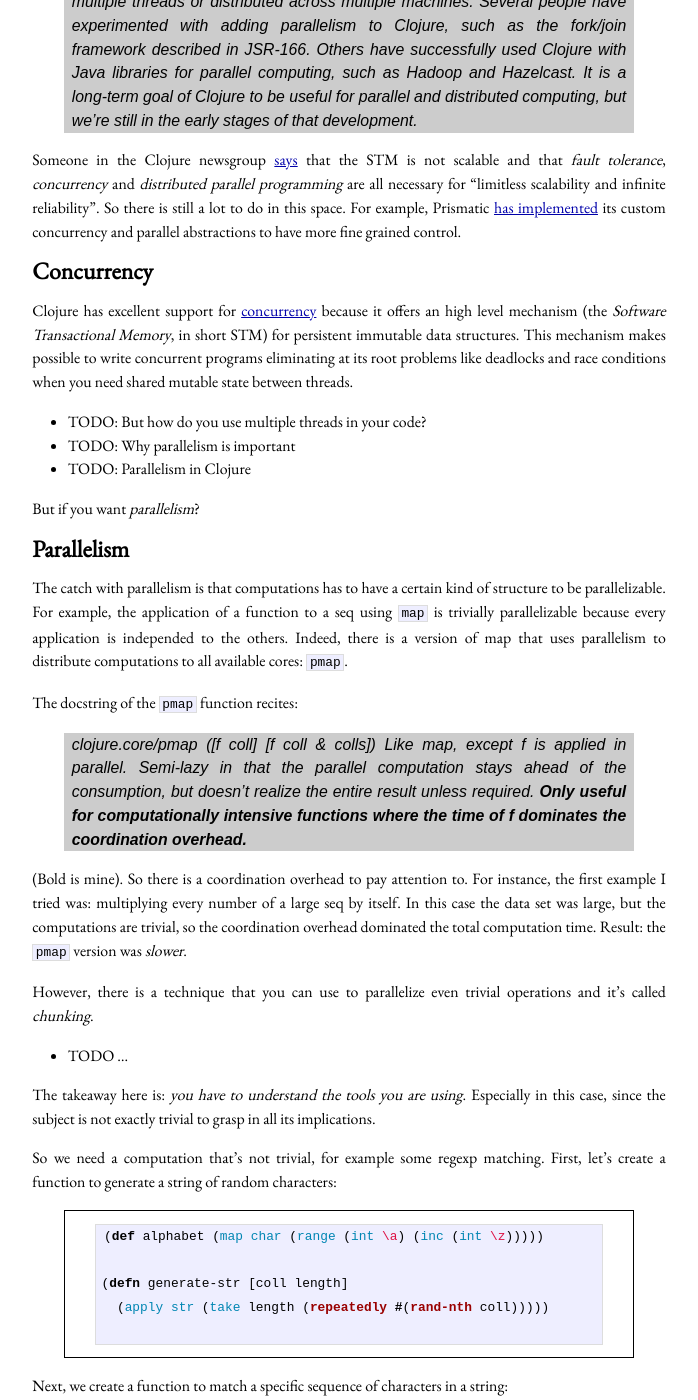
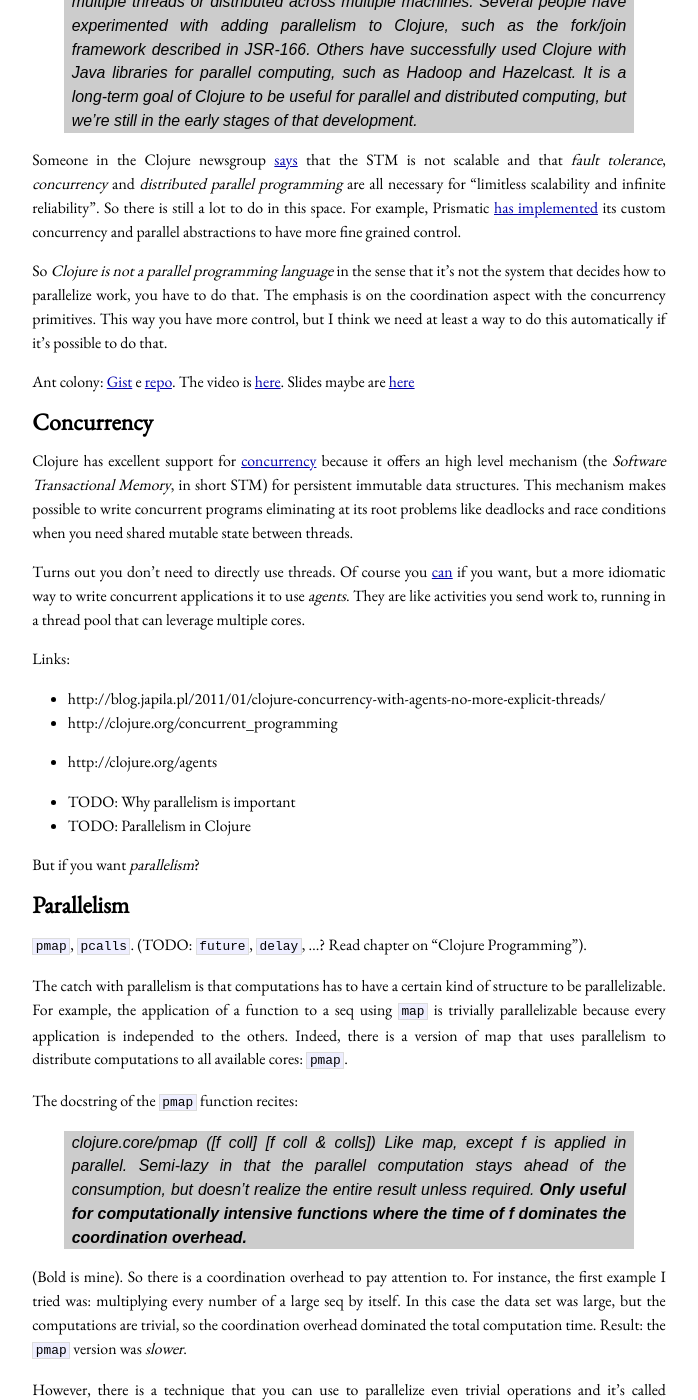
Before and after one commit to manuelp/manuelp.github.io, a Jekyll site: the page built from _posts/2012-06-06-parallelism-in-clojure.markdown, in a window 1280 px wide and 1400 px high, scrolled down 906 px. Shown: the whole window, without its empty margins (291-989 px from the left). Built offline with Jekyll 4.4.1, drawn with Linux system fonts in a browser that asks for light colours; some web fonts are replaced; comment, search, counter and statistics services are not loaded.

Commit message:
Some things

```diff
--- a/_posts/2012-06-06-parallelism-in-clojure.markdown
+++ b/_posts/2012-06-06-parallelism-in-clojure.markdown
@@ -25,17 +25,29 @@ However, using the [words](https://groups.google.com/d/msg/clojure/TIIH0ZOUKwA/Y
 
 Someone in the Clojure newsgroup [says](https://groups.google.com/d/msg/clojure/o0D-SV2opAY/JPjuInyKjw8J) that the STM is not scalable and that *fault tolerance*, *concurrency* and *distributed parallel programming* are all necessary for "limitless scalability and infinite reliability". So there is still a lot to do in this space. For example, Prismatic [has implemented](http://blog.getprismatic.com/blog/2012/4/5/software-engineering-at-prismatic.html) its custom concurrency and parallel abstractions to have more fine grained control.
 
+So *Clojure is not a parallel programming language* in the sense that it's not the system that decides how to parallelize work, you have to do that. The emphasis is on the coordination aspect with the concurrency primitives. This way you have more control, but I think we need at least a way to do this automatically if it's possible to do that.
+
+Ant colony: [Gist](https://gist.github.com/1494094) e [repo](https://github.com/scientific-coder/clojure-ants-simulation). The video is [here](https://blip.tv/clojure/clojure-concurrency-819147). Slides maybe are [here](http://www.slideshare.net/adorepump/clojure-an-introduction-for-java-programmers)
+
 ## Concurrency ##
 
 Clojure has excellent support for [concurrency](http://clojure.org/state) because it offers an high level mechanism (the *Software Transactional Memory*, in short STM) for persistent immutable data structures. This mechanism makes possible to write concurrent programs eliminating at its root problems like deadlocks and race conditions when you need shared mutable state between threads.
 
-- TODO: But how do you use multiple threads in your code?
+Turns out you don't need to directly use threads. Of course you [can](http://stackoverflow.com/questions/1768567/how-does-one-start-a-thread-in-clojure) if you want, but a more idiomatic way to write concurrent applications it to use *agents*. They are like activities you send work to, running in a thread pool that can leverage multiple cores.
+
+Links:
+  - http://blog.japila.pl/2011/01/clojure-concurrency-with-agents-no-more-explicit-threads/
+  - http://clojure.org/concurrent_programming
+  - http://clojure.org/agents
+
 - TODO: Why parallelism is important
 - TODO: Parallelism in Clojure
 
 But if you want *parallelism*?
 
 ## Parallelism
+
+`pmap`, `pcalls`. (TODO: `future`, `delay`, ...? Read chapter on "Clojure Programming").
 
 The catch with parallelism is that computations has to have a certain kind of structure to be parallelizable. For example, the application of a function to a seq using `map` is trivially parallelizable because every application is independed to the others. Indeed, there is a version of map that uses parallelism to distribute computations to all available cores: `pmap`.
 
```
